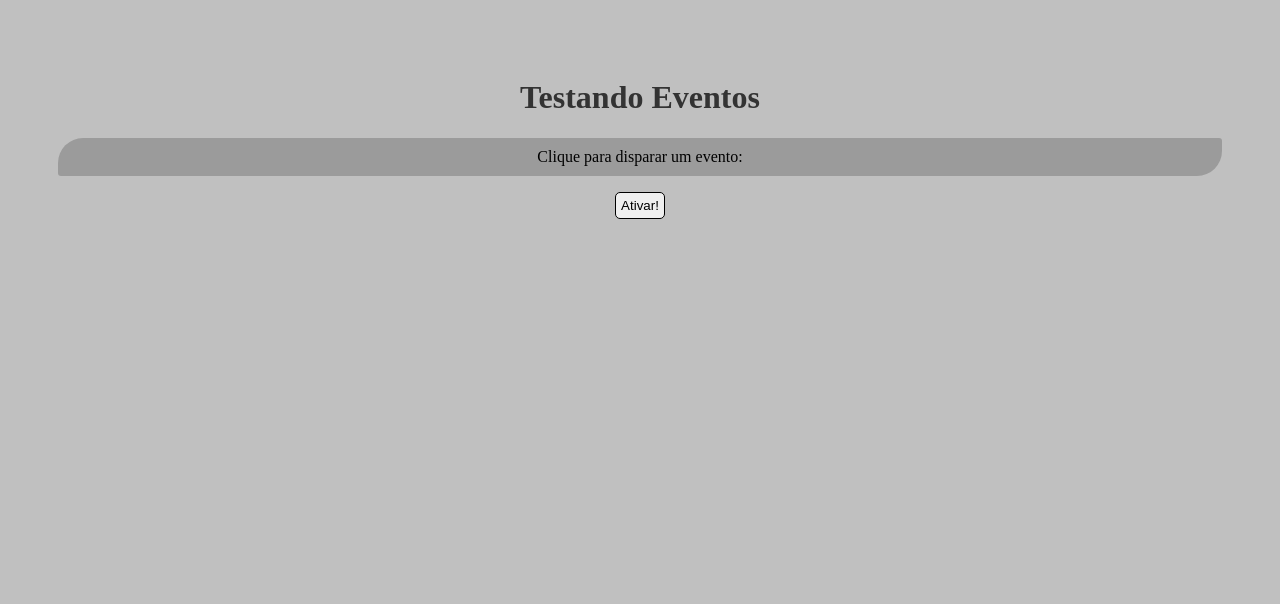
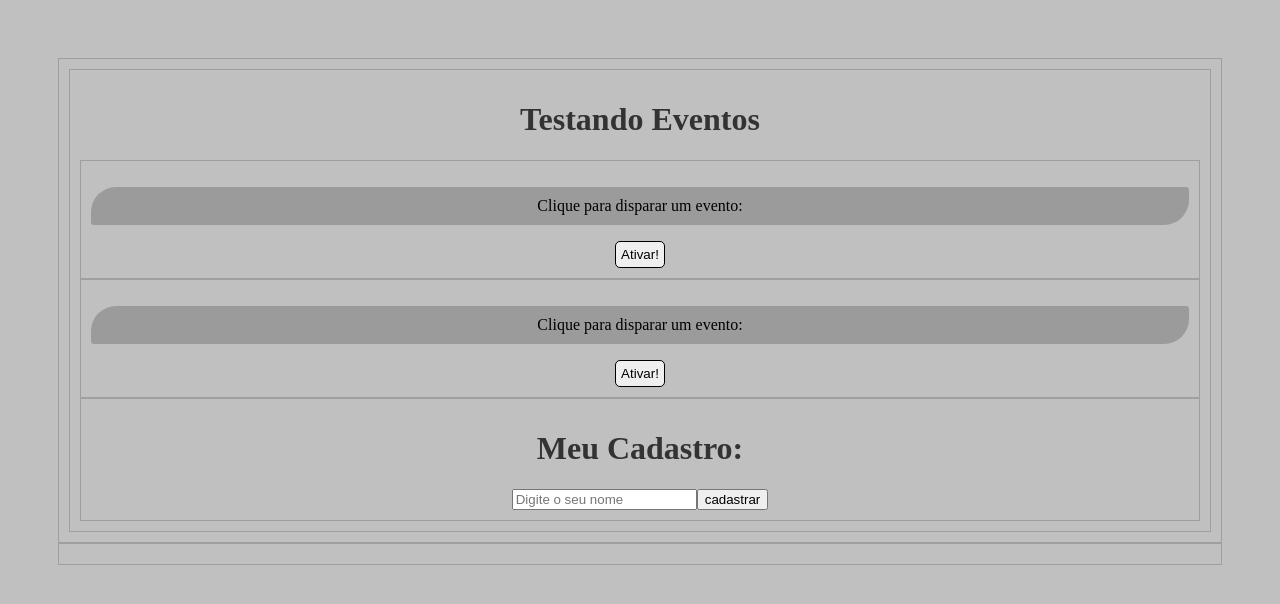
Before and after one commit to Camilacafo/React, a React (Create React App) app in the folder meu-projeto/: page / in a window 1280 px wide. Shown: the top 604 px of the page. Built offline with nearby package versions, Linux system fonts and the light colour scheme; the HTML template or start-up script is replaced by a standard one.

Commit message:
Eventos
Propriedades.

```diff
--- a/meu-projeto/src/App.js
+++ b/meu-projeto/src/App.js
@@ -1,7 +1,7 @@
 
 import './App.css'
 import Evento from './components/Evento';
-
+import Form from './components/Form';
 
 
 function App() {
@@ -9,7 +9,9 @@
   return (
     <div className="App">
       <h1>Testando Eventos</h1>
-      <Evento/>
+      <Evento numero="1"/>
+      <Evento numero="2"/>
+      <Form/>
     </div>
   )
 }
--- a/meu-projeto/src/components/Evento.js
+++ b/meu-projeto/src/components/Evento.js
@@ -1,7 +1,7 @@
-function Evento(){
+function Evento({numero}){
 
    function meuEvento(){
-        console.log("Opa, fui ativado!")
+        console.log(`Opa, fui ativado! ${numero}`)
    }
 
     return(
--- /dev/null
+++ b/meu-projeto/src/components/Form.js
@@ -0,0 +1,20 @@
+function Form(){
+
+    function cadastrarUsuario(e){
+        e.preventDefault()
+       console.log("Cadastrou!")
+    }
+
+    return(
+        <div>
+            <h1>Meu Cadastro:</h1>
+            <form onSubmit={cadastrarUsuario}>
+                <input type="text" placeholder="Digite o seu nome" />
+                <input type="submit" value="cadastrar" />
+
+            </form>
+        </div>
+    )
+}
+
+export default Form
--- a/meu-projeto/src/index.css
+++ b/meu-projeto/src/index.css
@@ -22,3 +22,8 @@
   border: 1px solid black;
   padding: 5px;
 }
+
+div{
+  border: 1px solid rgba(37, 37, 37, 0.212);
+  padding: 10px;
+}
```
